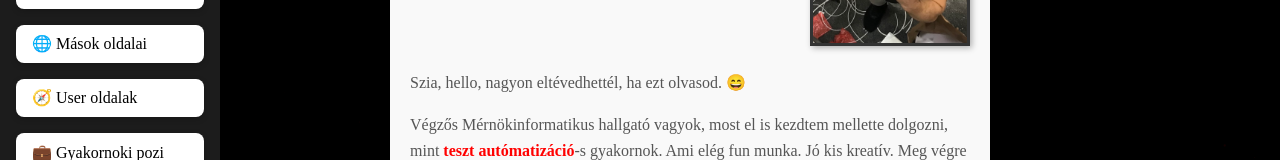
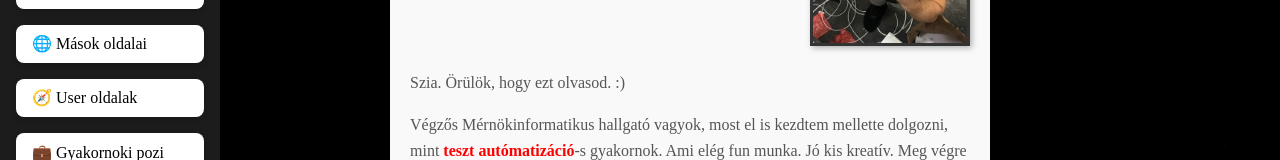
Before and after one commit to Andrssss/MyWebsite, a React (Vite) app: page /rolam in a window 1280 px wide. Shown: the part 218-378 px from the top of the page. Built offline with nearby package versions, Linux system fonts and the light colour scheme.

Commit message:
Update About.jsx

```diff
--- a/src/About.jsx
+++ b/src/About.jsx
@@ -19,7 +19,7 @@ const About = () => {
 
         <div className="about-text">
           <p>
-            Szia, hello, nagyon eltévedhettél, ha ezt olvasod. 😄
+            Szia. Örülök, hogy ezt olvasod. :)
           </p>
           <p>
             Végzős Mérnökinformatikus hallgató vagyok, most el is kezdtem mellette dolgozni, mint <strong>teszt autómatizáció</strong>-s gyakornok.
```
